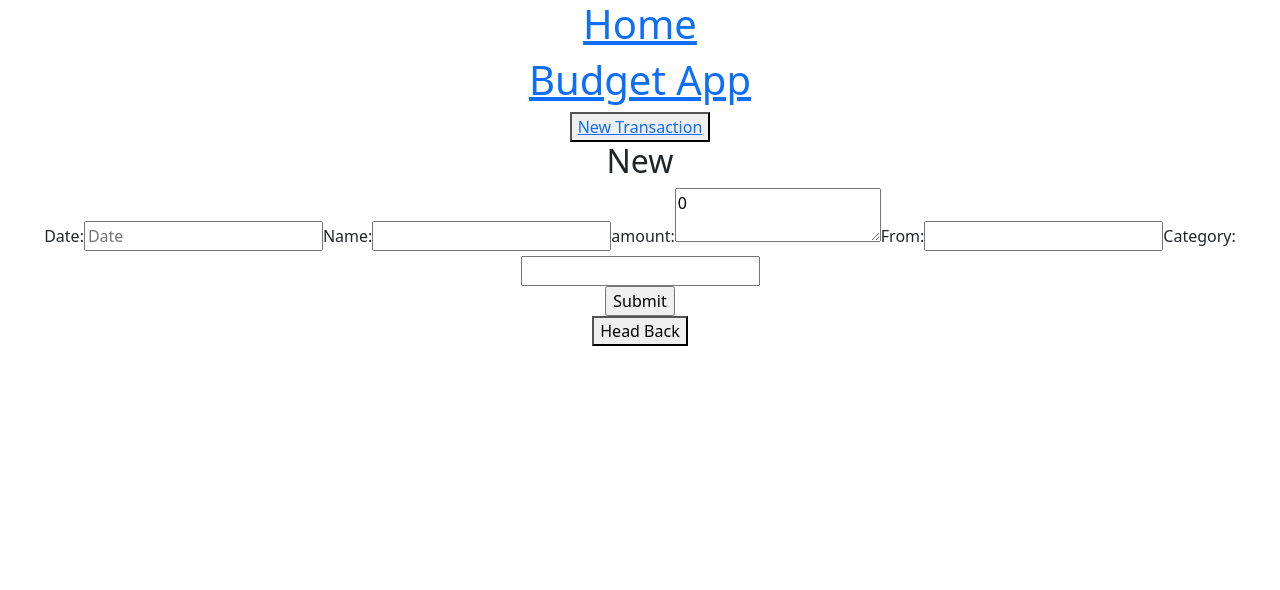
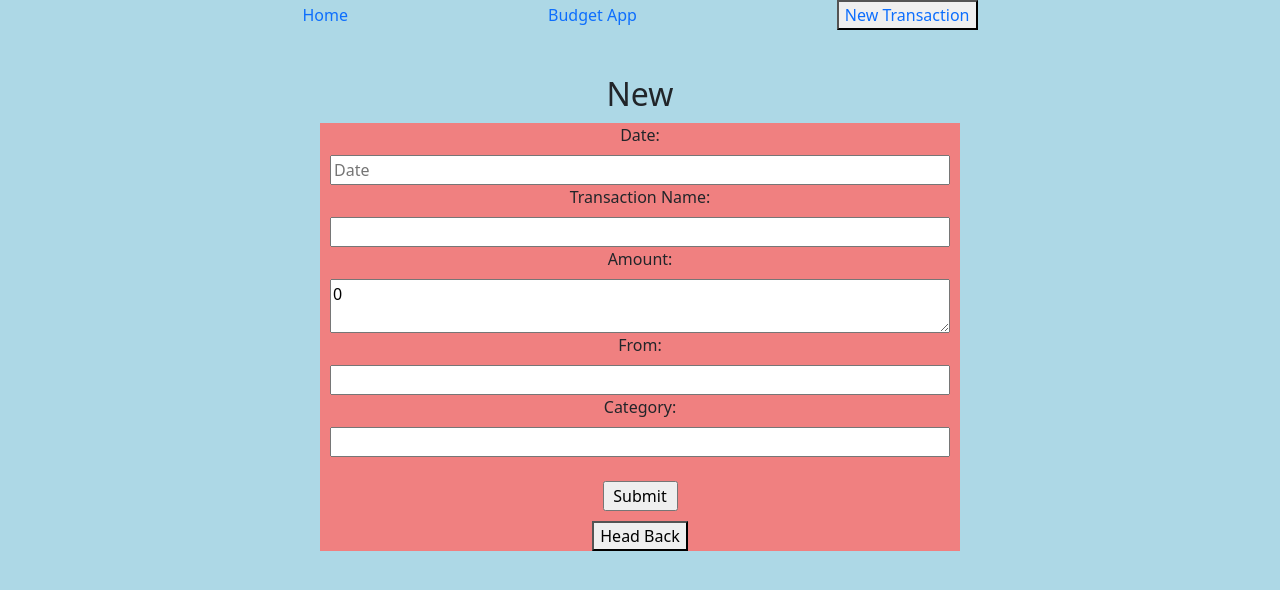
Before and after one commit to JerryDeJesus/budget-app-frontend, a React (Create React App) app: page /transactions/new in a window 1280 px wide. Shown: the top 590 px of the page. Built offline with nearby package versions, Linux system fonts and the light colour scheme; no server answers.

Commit message:
css for form pages

```diff
--- a/src/App.css
+++ b/src/App.css
@@ -1,3 +1,47 @@
 .App {
   text-align: center;
+  background-color: lightblue;
 }
+
+html{
+  height:100%;
+  background-color: lightblue;
+}
+
+a{
+  text-decoration: none;
+}
+
+.NewForm, .EditForm{
+  margin-left: auto;
+  margin-right: auto;
+}
+
+.NewForm, .EditForm form{
+  background-color: lightcoral;
+  width:50%;
+}
+
+form{
+  margin: 10px;
+  display: grid;
+}
+
+.Submit{
+  margin-left: auto;
+  margin-right: auto;
+  width:75px;
+}
+
+nav{
+  height:75px;
+}
+
+nav a{
+  text-decoration: none;
+}
+
+nav span{
+  width:150px;
+  margin: 100px;
+}
--- a/src/Components/EditTransactionForm.js
+++ b/src/Components/EditTransactionForm.js
@@ -38,9 +38,9 @@ function EditTransactionForm() {
   };
 
   return (
-    <div className="New">
+    <div className="EditForm">
       <form onSubmit={handleSubmit}>
-        <label htmlFor="name">Date:</label>
+        <label htmlFor="date">Date:</label>
         <input
           id="date"
           value={transaction.date}
@@ -49,7 +49,7 @@ function EditTransactionForm() {
           placeholder="Date"
           required
         />
-        <label htmlFor="name">Name:</label>
+        <label htmlFor="name">Transaction Name:</label>
         <input
           id="name"
           type="text"
@@ -57,13 +57,13 @@ function EditTransactionForm() {
           value={transaction.name}
           onChange={handleTextChange}
         />
-        <label htmlFor="amount">amount:</label>
+        <label htmlFor="amount">Amount:</label>
         <textarea
           id="amount"
           type="number"
           name="amount"
           value={transaction.amount}
-          placeholder="sandwich..."
+          placeholder="Enter a number"
           onChange={handleTextChange}
         />
         <label htmlFor="from">From:</label>
@@ -81,7 +81,7 @@ function EditTransactionForm() {
           onChange={handleTextChange}
         />
         <br />
-        <input type="submit" />
+        <input type="submit" className="Submit"/>
       </form>
       <Link to={`/transactions`}>
         <button>Head Back</button>
--- a/src/Components/NavBar.js
+++ b/src/Components/NavBar.js
@@ -3,15 +3,17 @@ import { Link } from "react-router-dom";
 export default function NavBar() {
   return (
     <nav>
-      <h1>
-      <Link to="/">Home</Link>
-        </h1>
-      <h1>
-        <Link to="/transactions">Budget App</Link>
-      </h1>
+      <span>
+        <Link to="/">Home</Link>
+      </span>
+      <span>
+      <Link to="/transactions">Budget App</Link>
+      </span>
+      <span>
       <button>
         <Link to="/transactions/new">New Transaction</Link>
       </button>
+      </span>
     </nav>
   );
 }
--- a/src/Components/NewTransactionForm.js
+++ b/src/Components/NewTransactionForm.js
@@ -28,9 +28,9 @@ function NewTransactionForm() {
   };
 
   return (
-    <div className="New">
+    <div className="NewForm">
       <form onSubmit={handleSubmit}>
-        <label htmlFor="name">Date:</label>
+        <label htmlFor="date">Date:</label>
         <input
           id="date"
           value={transaction.date}
@@ -39,7 +39,7 @@ function NewTransactionForm() {
           placeholder="Date"
           required
         />
-        <label htmlFor="name">Name:</label>
+        <label htmlFor="name">Transaction Name:</label>
         <input
           id="name"
           type="text"
@@ -47,13 +47,13 @@ function NewTransactionForm() {
           value={transaction.name}
           onChange={handleTextChange}
         />
-        <label htmlFor="amount">amount:</label>
+        <label htmlFor="amount">Amount:</label>
         <textarea
           id="amount"
           type="number"
           name="amount"
           value={transaction.amount}
-          placeholder="sandwich..."
+          placeholder="Enter a number"
           onChange={handleTextChange}
         />
         <label htmlFor="from">From:</label>
@@ -71,7 +71,7 @@ function NewTransactionForm() {
           onChange={handleTextChange}
         />
         <br />
-        <input type="submit" />
+        <input type="submit" className="Submit"/>
       </form>
       <Link to={`/transactions`}>
         <button>Head Back</button>
```
